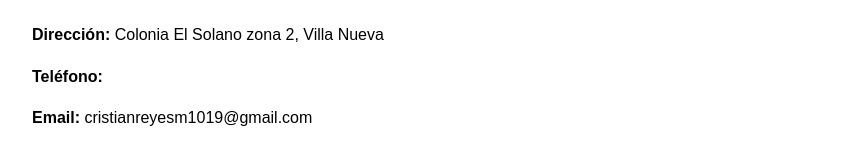
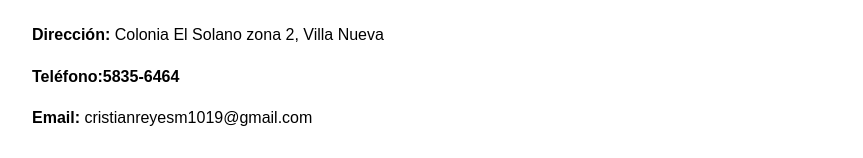
Before and after one commit to cristianreyes18/CARM4D, a plain HTML site: page index.html in a window 1280 px wide. Shown: the part 464-622 px from the top of the page, without its empty margins (208-1071 px from the left). Drawn offline with Linux system fonts and the light colour scheme.

```diff
--- a/index.html
+++ b/index.html
@@ -49,7 +49,7 @@
             <p><strong>Fecha de Nacimiento:</strong> 04 de agosto de 2008</p>
             <p><strong>Nacionalidad:</strong> Guatemalteco</p>
             <p><strong>Dirección:</strong> Colonia El Solano zona 2, Villa Nueva</p>
-     <p><strong>Teléfono:</strong> </p>
+     <p><strong>Teléfono:5835-6464</strong> </p>
             <p><strong>Email:</strong> cristianreyesm1019@gmail.com</p>
         </div>
 
```
